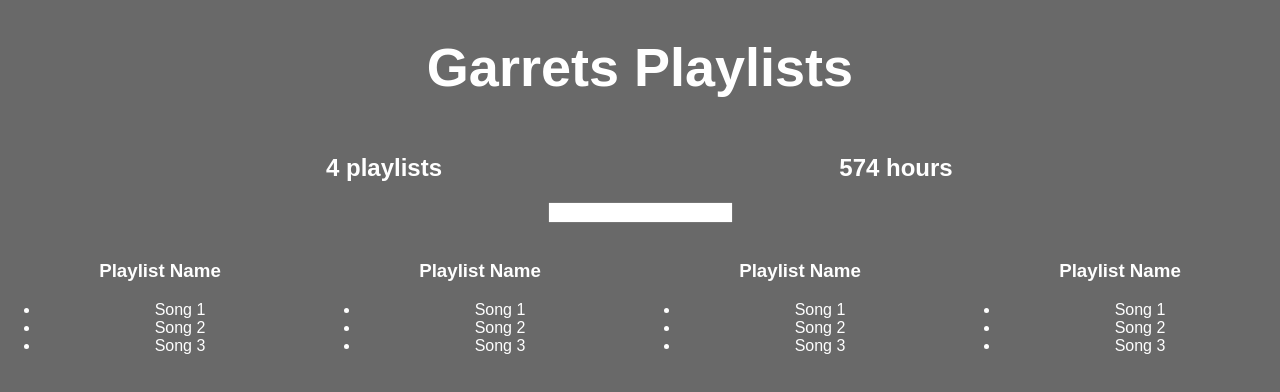
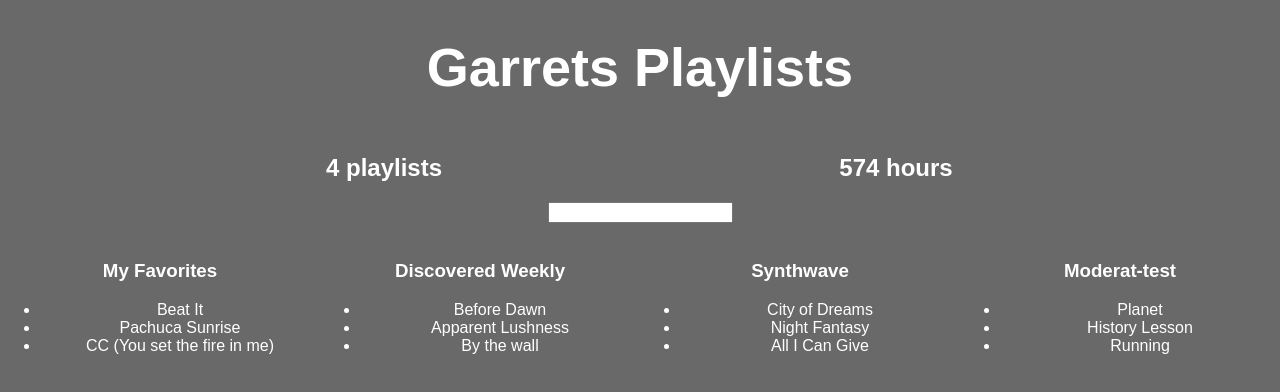
Before and after one commit to gsaarinen/spotify-better-playlists, a React (Create React App) app: page / in a window 1280 px wide. Shown: the top 392 px of the page. Built offline with nearby package versions, Linux system fonts and the light colour scheme.

Commit message:
added and implemented sample data

```diff
--- a/src/App.js
+++ b/src/App.js
@@ -84,11 +84,16 @@
 
 class Playlist extends Component {
   render() {
+    let playlist = this.props.playlist
     return (
       <div style={{...defaultStyle, display: 'inline-block', width: "25%"}}>
         <img/>
-        <h3>Playlist Name</h3>
-        <ul><li>Song 1</li><li>Song 2</li><li>Song 3</li></ul>
+        <h3>{playlist.name}</h3>
+        <ul>
+          {playlist .songs.map(song =>
+            <li>{song.name}</li>
+          )}
+        </ul>
       </div>
     )
   }
@@ -115,10 +120,9 @@
           <PlaylistCounter playlists={this.state.serverData.user.playlists}/>
           <HoursCounter playlists={this.state.serverData.user.playlists}/>
           <Filter/>
-          <Playlist/>
-          <Playlist/>
-          <Playlist/>
-          <Playlist/>
+          {this.state.serverData.user.playlists.map(playlist =>
+            <Playlist playlist={playlist} />
+          )}
         </div> : <h1 style={defaultStyle}>Loading...</h1>
         }
 
```
